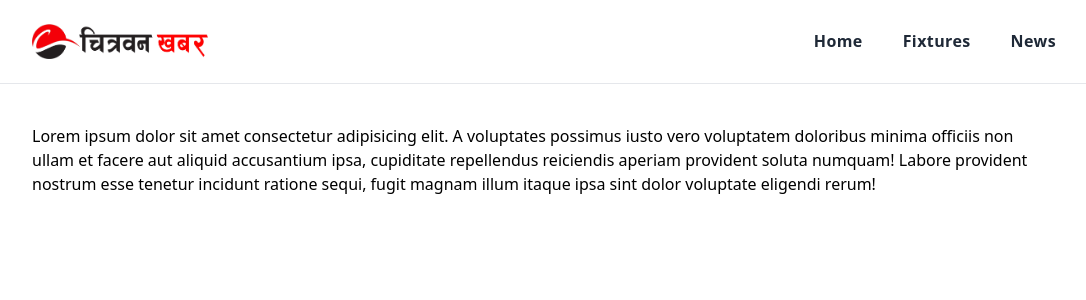
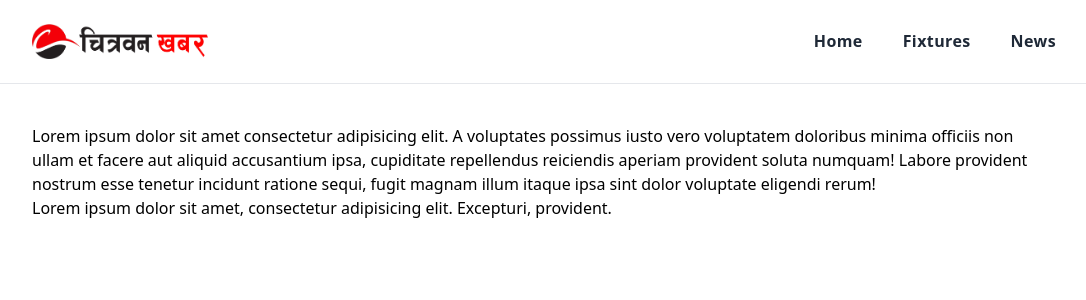
Before and after one commit to subegshahi/wc2022-prediction, a React (Vite) app: page / in a window 1280 px wide. Shown: the top 300 px of the page, without its empty margins (96-1182 px from the left). Built offline with nearby package versions, Linux system fonts and the light colour scheme.

Commit message:
Update Main.jsx

```diff
--- a/src/components/Main.jsx
+++ b/src/components/Main.jsx
@@ -12,6 +12,11 @@ export const Main = () => {
           tenetur incidunt ratione sequi, fugit magnam illum itaque ipsa sint
           dolor voluptate eligendi rerum!
         </p>
+
+        <p>
+          Lorem ipsum dolor sit amet, consectetur adipisicing elit. Excepturi,
+          provident.
+        </p>
       </div>
     </main>
   );
```
